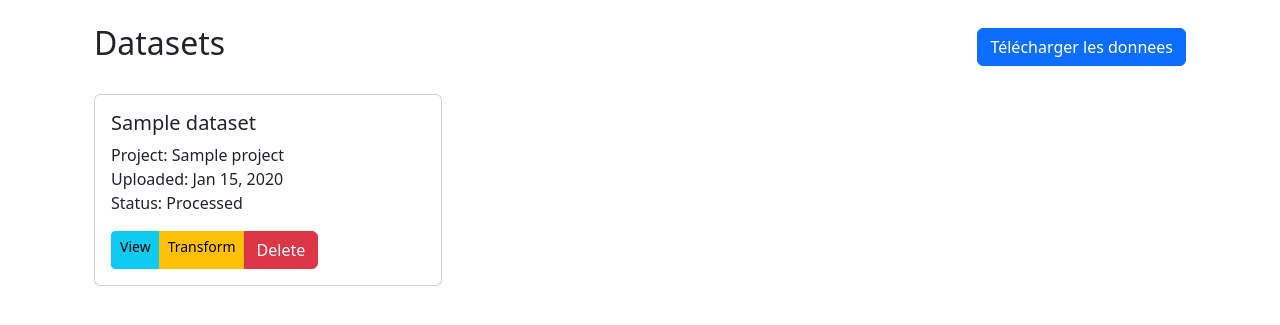
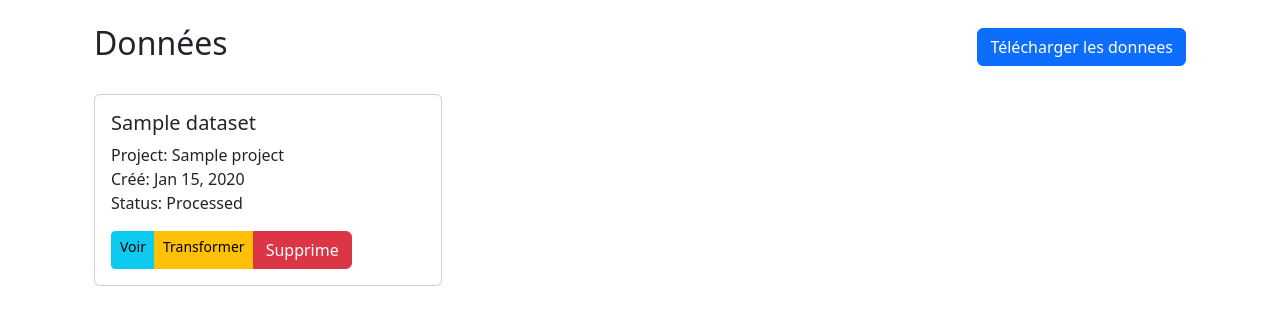
Before and after one commit to comewelcome/mletl, a Django app: page /etl/ in a window 1280 px wide. Shown: the part 56-381 px from the top of the page. Run offline with Django 5.2, Linux system fonts and the light colour scheme; a user stored in the database is signed in; tables that the repository leaves empty hold one stand-in row (values such as "Sample post").

Commit message:
une petite traduction en français

```diff
--- a/templates/etl/dataset_list.html
+++ b/templates/etl/dataset_list.html
@@ -3,7 +3,7 @@
 {% block content %}
 <div class="container mt-4">
     <div class="d-flex justify-content-between align-items-center mb-4">
-        <h2>Datasets</h2>
+        <h2>Données</h2>
         <a href="{% url 'dataset_upload' %}" class="btn btn-primary">Télécharger les donnees</a>
     </div>
 
@@ -16,13 +16,13 @@
                             <h5 class="card-title">{{ dataset.name }}</h5>
                             <p class="card-text">
                                 Project: {{ dataset.project.name }}<br>
-                                Uploaded: {{ dataset.uploaded_at|date:"M d, Y" }}<br>
+                                Créé: {{ dataset.uploaded_at|date:"M d, Y" }}<br>
                                 Status: {% if dataset.processed %}Processed{% else %}Pending{% endif %}
                             </p>
                             <div class="btn-group">
-                                <a href="#" class="btn btn-info btn-sm">View</a>
-                                <a href="#" class="btn btn-warning btn-sm">Transform</a>
-                                <a href="{% url 'dataset_delete' dataset.id %}" class="btn btn-danger" onclick="return confirm('Are you sure you want to delete this data ?')">Delete</a>
+                                <a href="#" class="btn btn-info btn-sm">Voir</a>
+                                <a href="#" class="btn btn-warning btn-sm">Transformer</a>
+                                <a href="{% url 'dataset_delete' dataset.id %}" class="btn btn-danger" onclick="return confirm('Are you sure you want to delete this data ?')">Supprime</a>
                             </div>
                         </div>
                     </div>
@@ -31,7 +31,7 @@
         {% else %}
             <div class="col-12">
                 <div class="alert alert-info">
-                    No datasets available. Start by uploading a new dataset.
+                    Aucun jeu de données disponible. Commencez par télécharger un nouveau jeu de données.
                 </div>
             </div>
         {% endif %}
--- a/templates/etl/dataset_upload.html
+++ b/templates/etl/dataset_upload.html
@@ -4,13 +4,13 @@
 <div class="container mt-4">
     <div class="card">
         <div class="card-header">
-            <h3>Upload Dataset</h3>
+            <h3>Télécharger un jeu de données</h3>
         </div>
         <div class="card-body">
             <form method="POST" enctype="multipart/form-data">
                 {% csrf_token %}
                 <div class="mb-3">
-                    <label for="name" class="form-label">Dataset Name</label>
+                    <label for="name" class="form-label">Nom des données</label>
                     <input type="text" class="form-control" id="name" name="name" required>
                 </div>
                 <div class="mb-3">
@@ -25,7 +25,7 @@
                     <label for="dataset_file" class="form-label">CSV File</label>
                     <input type="file" class="form-control" id="dataset_file" name="dataset_file" accept=".csv" required>
                 </div>
-                <button type="submit" class="btn btn-primary">Upload Dataset</button>
+                <button type="submit" class="btn btn-primary">Créer</button>
             </form>
         </div>
     </div>
```
Also changed, not shown: templates/mlmodels/model_list.html (+10 -10 lines).
